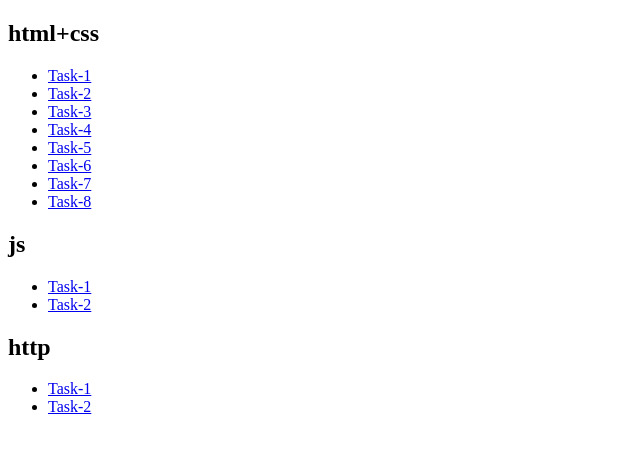
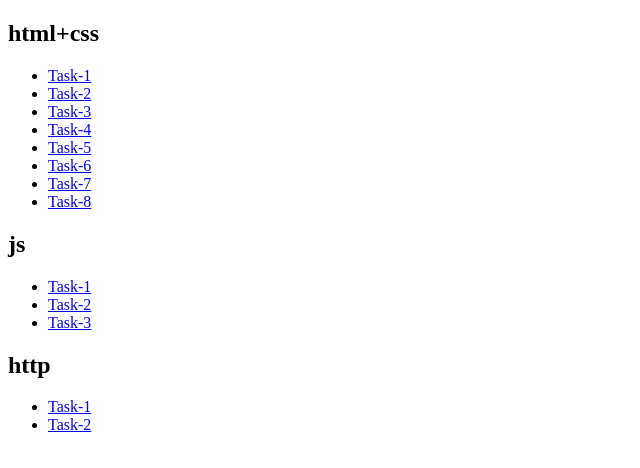
Before and after one commit to vlev322/FE, a plain HTML site: page index.html in a window 1280 px wide. Shown: the whole page, without its empty margins (0-640 px from the left). Drawn offline with Linux system fonts and the light colour scheme.

Commit message:
Update index.html

```diff
--- a/index.html
+++ b/index.html
@@ -14,7 +14,7 @@
     <script>
         "use strict"
         const mainTitles = ['html+css', 'js', 'http'],
-            quantityTasks = [8, 2, 2],
+            quantityTasks = [8, 3, 2],
             root = document.getElementsByTagName('main')[0];
         for (let i = 0; i < mainTitles.length; i++) {
             let h2 = document.createElement('h2'),
```
